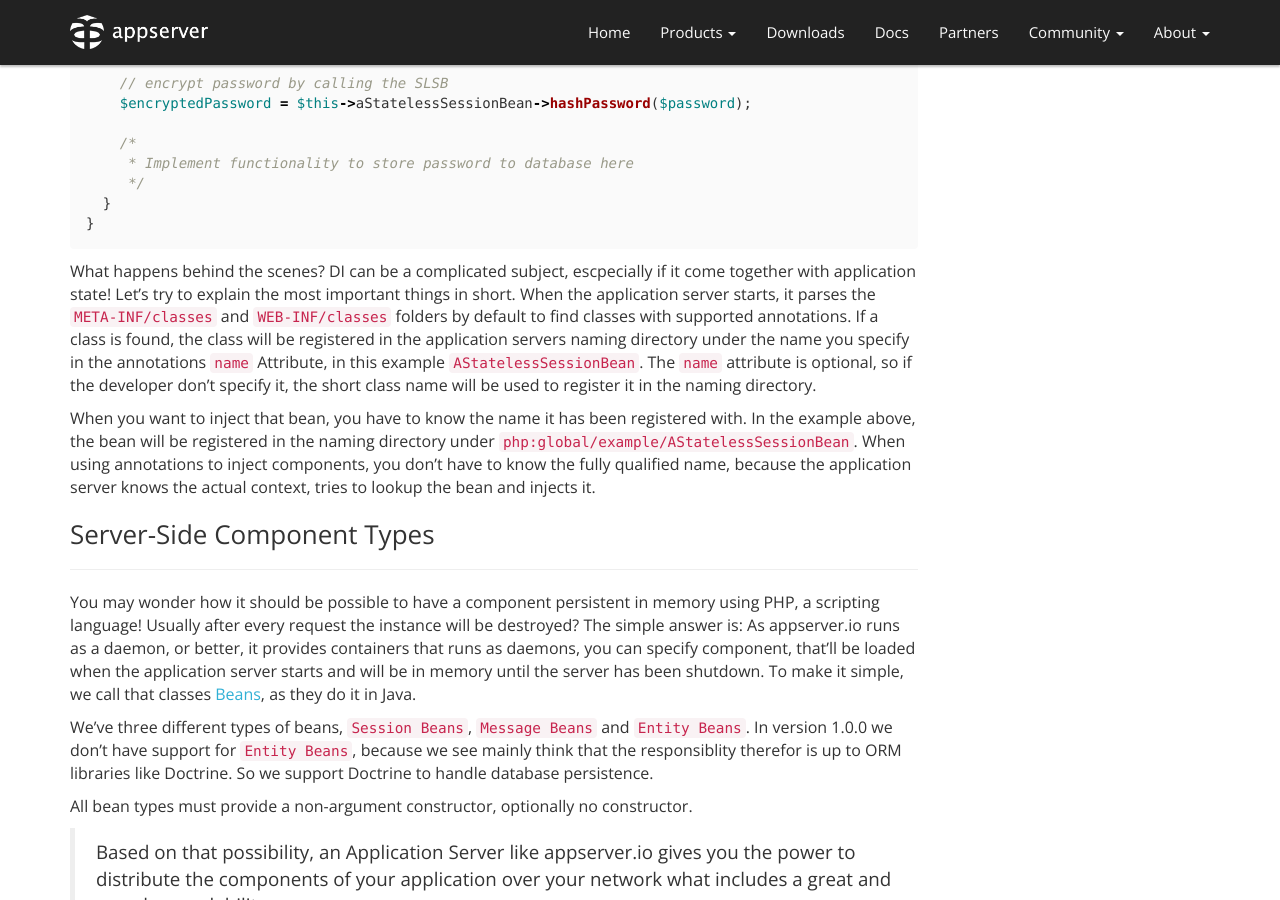
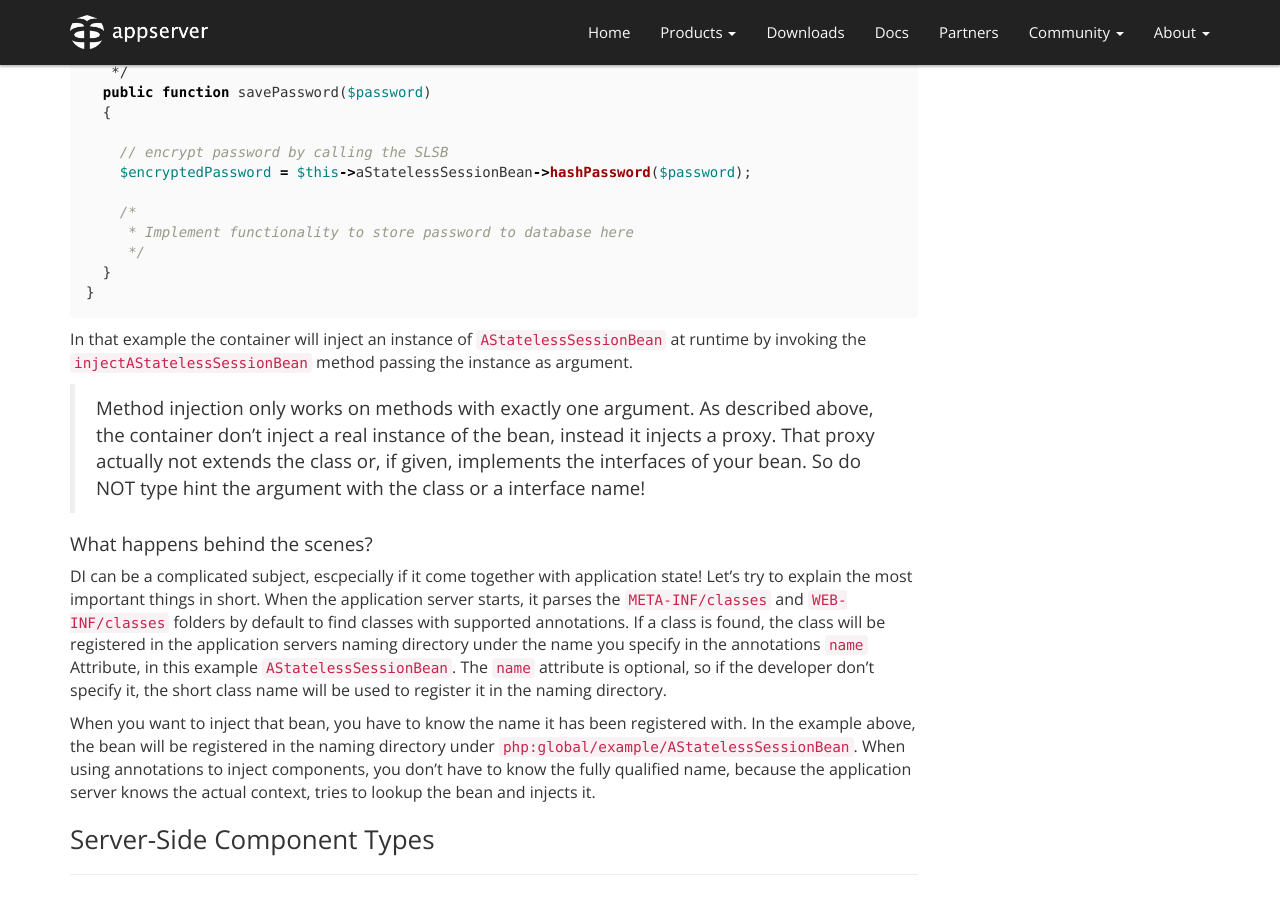
Before and after one commit to appserver-io/appserver, a Jekyll site: the page built from _posts/2014-12-30-persistence-container-basics.md, in a window 1280 px wide and 900 px high, scrolled down 3495 px. Built offline with Jekyll 4.4.1, drawn with Linux system fonts in a browser that asks for light colours; nearby versions of some CDN libraries; library files that are not in the unit come from our copies; Markdown is read by kramdown in place of the engine named in the settings; some of the changed text lies outside the part shown.

Commit message:
Update 2014-12-30-persistence-container-basics.md

````diff
--- a/_posts/2014-12-30-persistence-container-basics.md
+++ b/_posts/2014-12-30-persistence-container-basics.md
@@ -60,7 +60,7 @@
 
 ##### Property Injection
 
-The first possibility we have is to annotate a class property
+The first possibility we have is to annotate a class property using the `@EnterpriseBean` annotation. The annotation accepts a `name` attribute which allows you to specify the name of a bean you've registered before. The following example shows you how to annotate a class property.
 
 ```php
 <?php
@@ -101,13 +101,13 @@
 }
 ```
 
-With the `name` attribute of the `@EnterpriseBean`annotation you have the possibility to specify the name of the bean, you registered before by annotating it. A more detailed description about the available annotations will follow later.
+In our case the `name` attribute of the `@EnterpriseBean` annotation injects an instance of `AStatelessSessionBean` at runtime. A more detailed description about the available annotations will follow later.
 
 > Property injection is the preferred, because of massive performance improvements.
 
 ##### Setter Injection
 
-The second possibility to inject an instance is setter injection.
+The second possibility to inject an instance is the setter injection. Setter injection allows developers to inject instances by using methods.
 
 ```php
 <?php
@@ -161,7 +161,13 @@
 }
 ```
 
-What happens behind the scenes? DI can be a complicated subject, escpecially if it come together with application state! Let's try to explain the most important things in short. When the application server starts, it parses the `META-INF/classes` and `WEB-INF/classes` folders by default to find classes with supported annotations. If a class is found, the class will be registered in the application servers naming directory under the name you specify in the annotations `name` Attribute, in this example `AStatelessSessionBean`. The `name` attribute is optional, so if the developer don't specify it, the short class name will be used to register it in the naming directory.
+In that example the container will inject an instance of `AStatelessSessionBean` at runtime by invoking the `injectAStatelessSessionBean` method passing the instance as argument.
+
+> Method injection only works on methods with exactly one argument. As described above, the container don't inject a real instance of the bean, instead it injects a proxy. That proxy actually not extends the class or, if given, implements the interfaces of your bean. So do NOT type hint the argument with the class or a interface name!
+
+#### What happens behind the scenes?
+
+DI can be a complicated subject, escpecially if it come together with application state! Let's try to explain the most important things in short. When the application server starts, it parses the `META-INF/classes` and `WEB-INF/classes` folders by default to find classes with supported annotations. If a class is found, the class will be registered in the application servers naming directory under the name you specify in the annotations `name` Attribute, in this example `AStatelessSessionBean`. The `name` attribute is optional, so if the developer don't specify it, the short class name will be used to register it in the naming directory.
 
 When you want to inject that bean, you have to know the name it has been registered with. In the example above, the bean will be registered in the naming directory under `php:global/example/AStatelessSessionBean`. When using annotations to inject components, you don't have to know the fully qualified name, because the application server knows the actual context, tries to lookup the bean and injects it.
 
````
